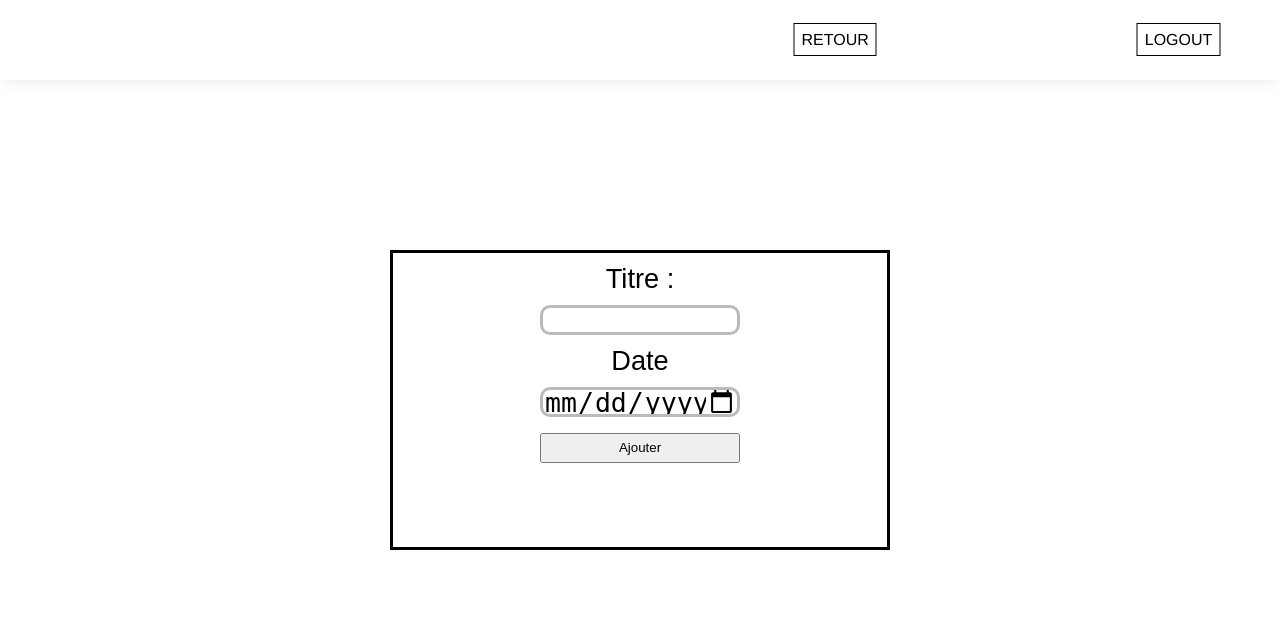
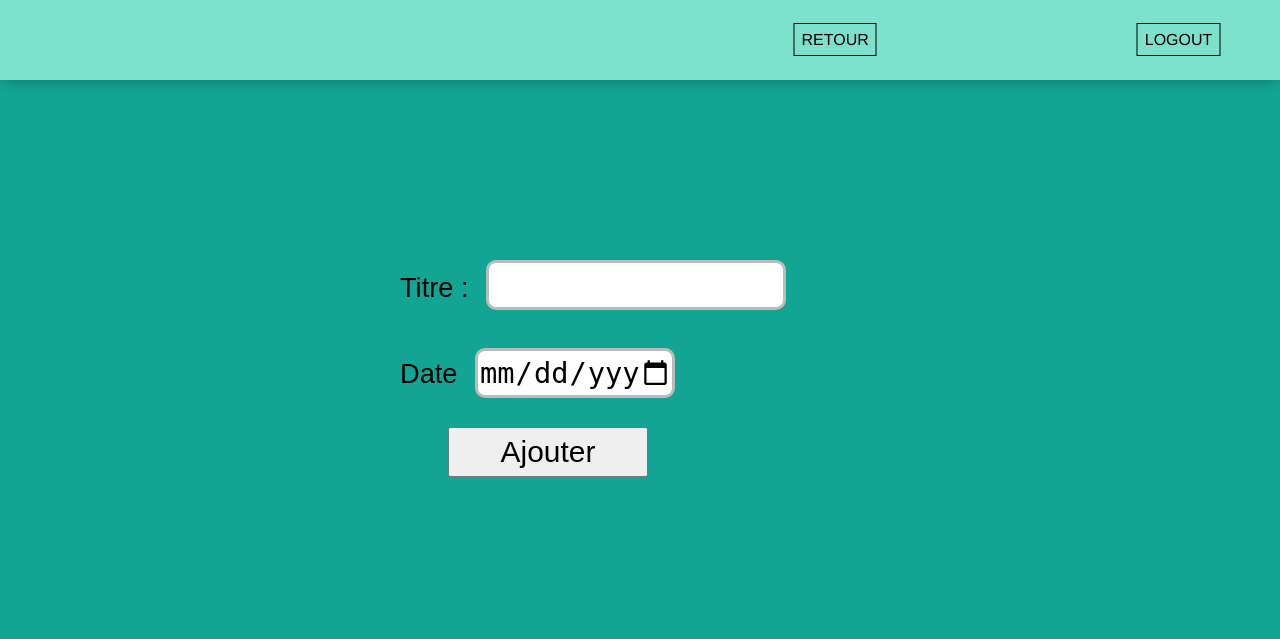
Before and after one commit to aboubaker-soul/Gestion_Contact_REACT, a Django app: template G_taches/templates/ajout.html in a window 1280 px wide. Shown: the top 639 px of the page. Run offline with Django 5.2, Linux system fonts and the light colour scheme; the template is opened without the code that fills it, so the values that code supplies are empty.

Commit message:
First commit

```diff
--- a/G_taches/static/css/style.css
+++ b/G_taches/static/css/style.css
@@ -13,6 +13,9 @@ body {
   background: #fff;
   color: black;
   font-family: kanit, sans-serif;
+  opacity: 0;
+  background-color: #12A594;
+  animation: body 4s forwards;
 }
 
 nav {
@@ -25,9 +28,10 @@ nav {
   justify-content: space-between;
   font-family: Helvetica;
   padding: 0 1rem;
+  background-color: #7DE0CB;
   position: relative;
   flex-shrink: 0;
-  box-shadow: 0px 3px 15px -3px rgba(0, 0, 0, 0.1);
+  box-shadow: 0px 3px 15px -3px rgba(0, 0, 0, 0.3);
 }
 
 nav ul {
@@ -272,37 +273,90 @@ nav ul:last-child {
 
 .cont {
   position: absolute;
-  top: 50%;
+  top: 55%;
   left: 50%;
   transform: translate(-50%, -50%);
-  height: 300px;
+  height: 400px;
   width: 500px;
-  display: flex;
-  flex-direction: column;
-  align-items: center;
   font-size: 1.7em;
-  border: solid 3px #000;
   padding: 10px;
 }
+.cont .dd {
+  width: 500px;
+  height: 50px;
+  transform: translate(0, 1000px);
+  animation: dd 0.5s forwards;
+  animation-delay: 1.5s;
+}
+.cont .dd1 {
+  position: relative;
+  top: 10%;
+  transform: translate(0, 1000px);
+  animation: dd 0.5s forwards;
+  animation-delay: 1.5s;
+}
+.cont .titre {
+  position: relative;
+}
 .cont .titre1 input {
-  width: 200px;
-  height: 30px;
+  width: 300px;
+  height: 50px;
   text-align: center;
   border: 3px solid #BBBBBB;
   border-radius: 10px;
   margin: 10px;
-  font-size: 1.2em;
+  font-size: 1.3em;
+}
+.cont .date {
+  position: relative;
+  top: 35%;
+}
+.cont .date1 {
+  position: relative;
+  top: 10%;
 }
 .cont .date1 input {
   width: 200px;
-  height: 30px;
+  height: 50px;
   text-align: center;
   border: 3px solid #BBBBBB;
   border-radius: 10px;
   margin: 10px;
-  font-size: 1.2em;
+  font-size: 1.3em;
+}
+.cont .ajouter {
+  position: relative;
+  top: 15%;
+  left: 10%;
+}
+.cont .ajouter input {
+  width: 200px;
+  height: 50px;
+  text-align: center;
+  font-size: 1.1em;
+}
+
+@keyframes body {
+  0% {
+    opacity: 0;
+  }
+  to {
+    opacity: 1;
+  }
+}
+@keyframes grid {
+  0% {
+    top: 700px;
+  }
+  to {
+    top: 70px;
+  }
+}
+@keyframes dd {
+  0% {
+    transform: translateX(1000px);
+  }
+  100% {
+    transform: translateX(0px);
+  }
 }/*# sourceMappingURL=style.css.map */
-.cont .ajouter input{
-  width: 200px;
-  height: 30px;
-}
--- a/G_taches/templates/ajout.html
+++ b/G_taches/templates/ajout.html
@@ -16,10 +16,15 @@
   </nav><form action="{% url 'ajoute' %}" method="post">
   <div class="cont">
     {% csrf_token %}
-    <span class="titre">Titre :</span>
+    <div class="dd">
+      <span class="titre">Titre :</span>
     <span class="titre1"><input type="text" name="titre"></span>
-    <span class="date">Date</span>
-    <span class="date1"><input type="date" name="date"></span>
+    </div>
+    <div class="dd1">
+      <span class="date">Date</span>
+      <span class="date1"><input type="date" name="date"></span>
+    </div>
+
     <span class="ajouter"><input type="submit" value="Ajouter"></span>
 
   </div>
--- a/G_taches/templates/index.html
+++ b/G_taches/templates/index.html
@@ -96,7 +96,7 @@ statuts.forEach(statut =>{
 
 
       var grid = new Muuri('.grid', {
-        dragEnabled: false,
+        dragEnabled: true,
         dragHandle: '.item-content', // Activer la poignée de glisser-déposer pour déplacer les éléments
         layout: {
             fillGaps: true,
```
Also changed, not shown: other parts of G_taches/static/css/style.css (+15 -18 lines), G_taches/views.py (+7 -7 lines), gestion_taches/manage.py (added, +22 -0 lines), gestion_taches/db.sqlite3 (added).
